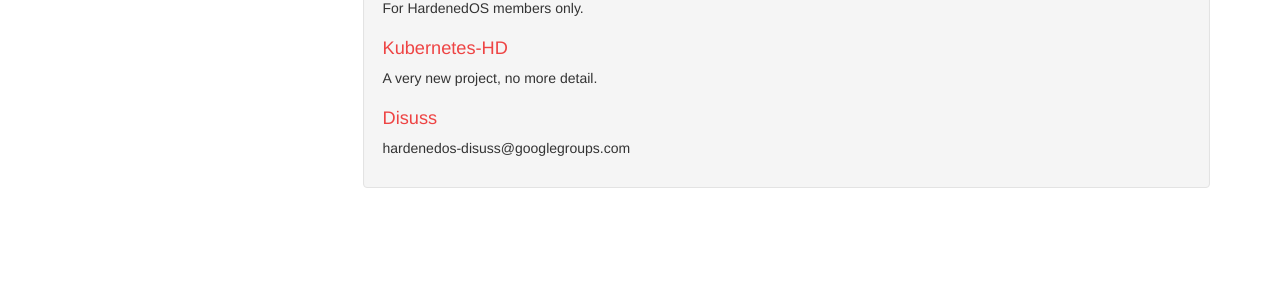
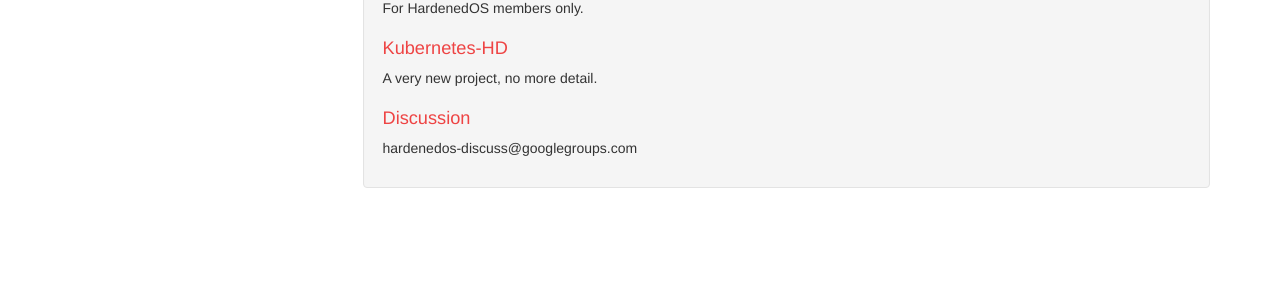
Before and after one commit to HardenedOS/hardenedos.github.io, a Jekyll site: the page built from _posts/2021-11-04-about-projects.md, in a window 1280 px wide. Shown: the part 473-773 px from the top of the page. Built offline with Jekyll 4.4.1, drawn with Linux system fonts in a browser that asks for light colours.

Commit message:
fix error

```diff
--- a/_posts/2021-11-04-about-projects.md
+++ b/_posts/2021-11-04-about-projects.md
@@ -27,6 +27,6 @@
 A very new project, no more detail.
 
 
-# Disuss
+# Discussion
 
-hardenedos-disuss@googlegroups.com
+hardenedos-discuss@googlegroups.com
```
